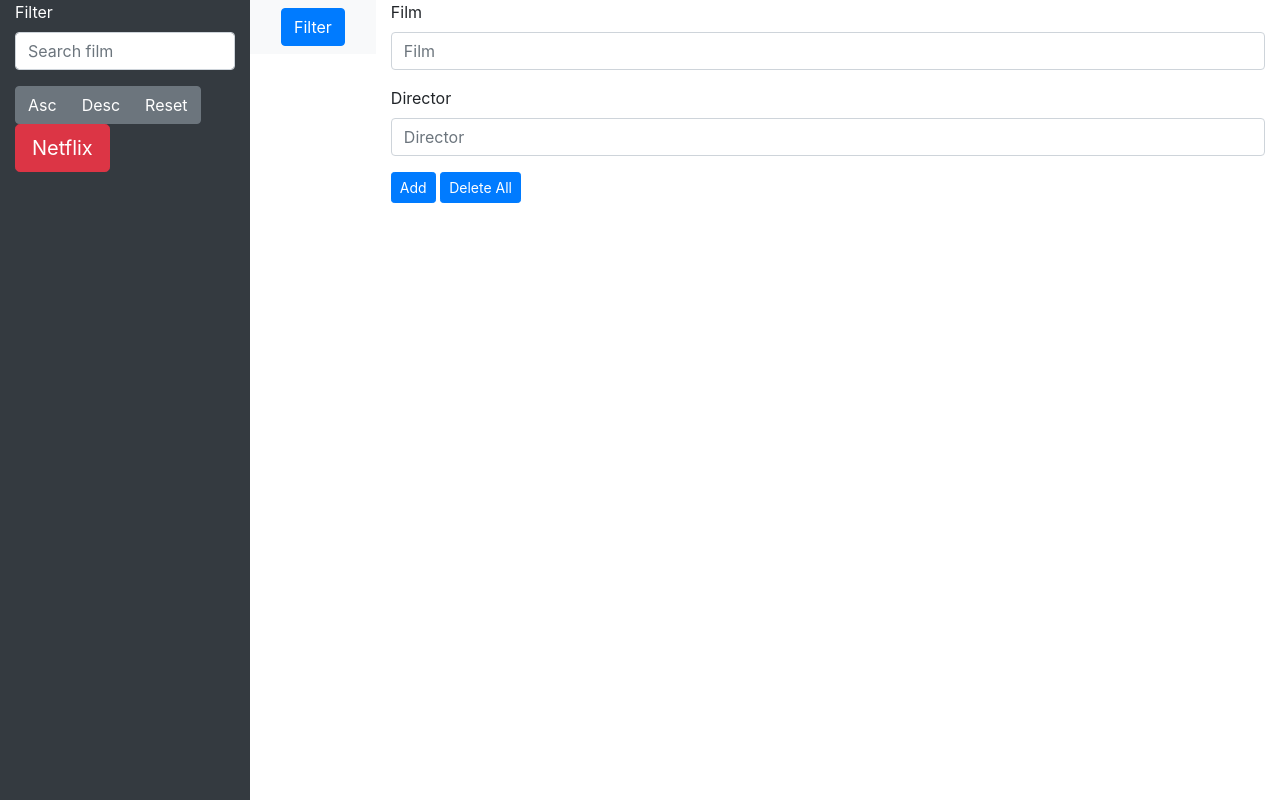
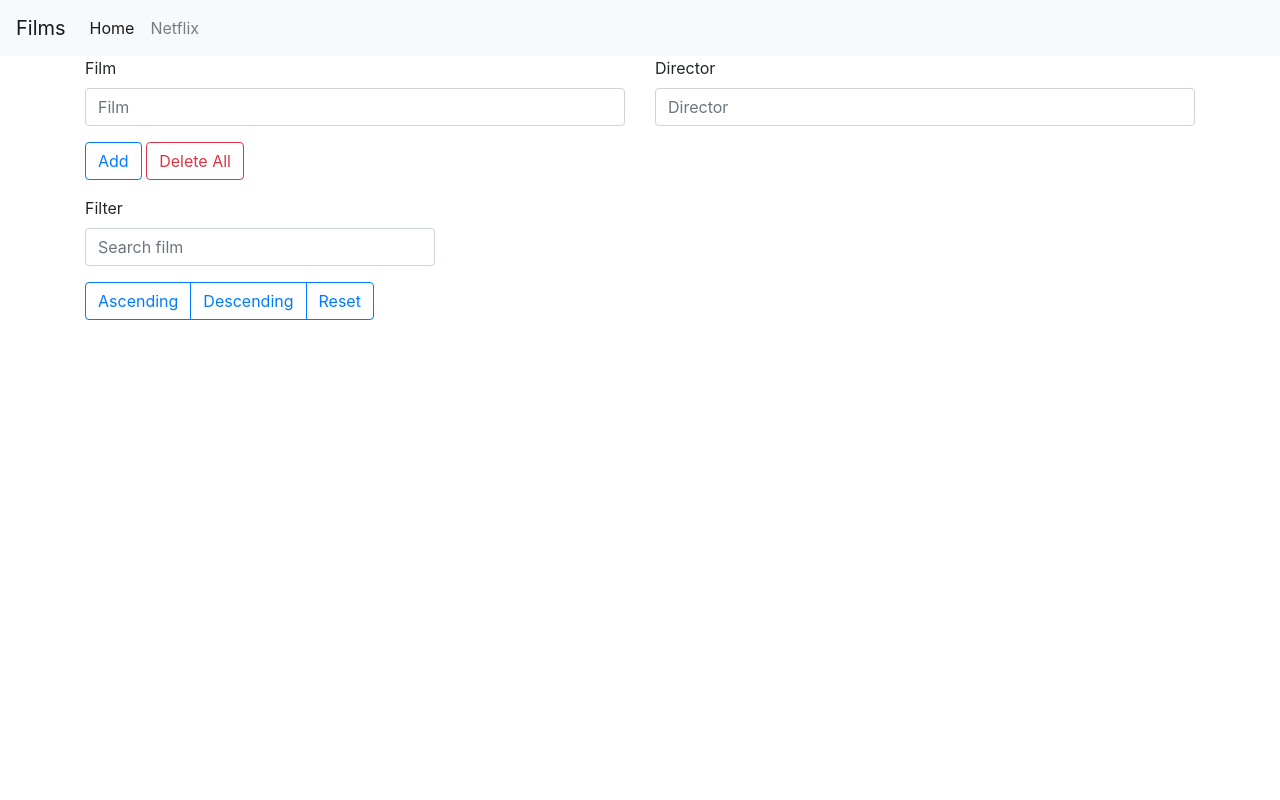
Before and after one commit to dogukanarslan/films_oop, a website built with webpack: page src/template.html in a window 1280 px wide. Built offline with nearby package versions, Linux system fonts and the light colour scheme.

Commit message:
Design and format changes

```diff
--- a/src/index.js
+++ b/src/index.js
@@ -4,33 +4,30 @@ import 'bootstrap';
 import { Film } from './js/film';
 import { Storage } from './js/storage';
 import { UI } from './js/ui';
-import {Netflix} from './js/netflix';
+import { Netflix } from './js/netflix';
 
 let ui = new UI;
 
-Netflix.getFilms();
-
-const form = document.querySelector('#form');
+const asc_sort_button = document.querySelector('#asc_sort');
+const delete_all_button = document.querySelector('#delete_all_button');
+const desc_sort_button = document.querySelector('#desc_sort');
 const films = document.querySelector('#films');
 const film_name_input = document.querySelector('#film_name');
 const film_director_input = document.querySelector('#film_director');
-const delete_all_button = document.querySelector('#delete_all_button');
+const filter_input = document.querySelector('#filter_input');
+const form = document.querySelector('#form');
+const reset_sort_button = document.querySelector('#reset_sort');
 const sidebar_collapse = document.querySelector('#sidebarCollapse')
-const filter_input = document.querySelector('#filter_input');
-const asc_sort_button = document.querySelector('#asc_sort');
-const desc_sort_button = document.querySelector('#desc_sort');
-const reset_sort_button = document.querySelector('#reset_sort');
 
 const eventListeners = () => {
+    asc_sort_button.addEventListener('click', () => sortFilms('asc'));
+    delete_all_button.addEventListener('click', deleteAllFilms);
+    desc_sort_button.addEventListener('click', () => sortFilms('desc'));
+    document.addEventListener('DOMContentLoaded', loadFilms);
+    films.addEventListener('click', deleteFilm);
+    film_director_input.addEventListener('keyup', validate);
+    filter_input.addEventListener('input', filterFilms);
     form.addEventListener('submit', addFilm);
-    films.addEventListener('click', deleteFilm);
-    delete_all_button.addEventListener('click', deleteAllFilms);
-    film_director_input.addEventListener('keyup', validate);
-    sidebar_collapse.addEventListener('click', toggleSidebar);
-    document.addEventListener('DOMContentLoaded', loadFilms);
-    filter_input.addEventListener('input', filterFilms);
-    asc_sort_button.addEventListener('click', () => sortFilms('asc'));
-    desc_sort_button.addEventListener('click', () => sortFilms('desc'));
     reset_sort_button.addEventListener('click', loadFilms);
 }
 
--- a/src/styles/main.scss
+++ b/src/styles/main.scss
@@ -1,26 +1 @@
 @import "~bootstrap/scss/bootstrap";
-
-.wrapper {
-    display: flex;
-    width: 100%;
-    align-items: stretch;
-}
-
-#sidebar {
-    min-width: 250px;
-    max-width: 250px;
-    min-height: 100vh;
-    background: $dark;
-    color: #fff;
-    transition: all 0.3s;
-    &.active {
-        margin-left: -250px;
-    }
-
-    ul li a {
-        padding: 10px;
-        font-size: 1.1em;
-        display: block;
-        color: #fff;
-    }
-}
--- a/src/template.html
+++ b/src/template.html
@@ -1,64 +1,40 @@
 <!DOCTYPE html>
 <html lang="en">
+
 <head>
     <meta charset="UTF-8">
     <meta name="viewport" content="width=device-width, initial-scale=1.0">
 </head>
+
 <body>
 
-    <div class="wrapper">
-        <nav id="sidebar">
-            <div class="container">
-                <form>
-                    <div class="row">
-                        <div class="col-sm-12">
-                                <div class="form-group">
-                                    <label for="filter_input">Filter</label>
-                                    <input id="filter_input" class="form-control" type="text" placeholder="Search film">
-                                </div>
-                        </div>
-                    </div>
-                    <div class="row">
-                        <div class="col-sm-12">
-                            <div class="btn-group">
-                                <button id="asc_sort"  type="button" class="btn btn-secondary">Asc</button>
-                                <button id="desc_sort"  type="button" class="btn btn-secondary">Desc</button>
-                                <button id="reset_sort" type="button" class="btn btn-secondary">Reset</button>
-                            </div>
-                        </div>
-                    </div>
-                    <div class="row">
-                        <div class="col-sm-12">
-                            <button id="netflix_button" type="button" class="btn btn-danger btn-lg">
-                                <a class="text-white" href="/netflix.html">Netflix</a>
-                            </button>
-                        </div>
-                    </div>
-                </form>
-            </div>
+    <nav class="navbar navbar-expand-lg navbar-light bg-light">
+        <a class="navbar-brand" href="#">Films</a>
+        <ul class="navbar-nav">
+            <li class="nav-item active">
+                <a class="nav-link" href="#">Home</a>
+            </li>
+            <li class="nav-item">
+                <a class="nav-link" href="#">Netflix</a>
+            </li>
+        </ul>
     </nav>
 
-        <div id="content">
-            <nav class="navbar navbar-expand-lg navbar-light bg-light">
-                <div class="container-fluid">
-                    <button type="button" id="sidebarCollapse" class="btn btn-primary">
-                        <span>Filter</span>
-                    </button>
-                </div>
-            </nav>
-        </div>
+
+
 
     <div class="container">
         <form id="form">
+            <!-- FILMS -->
             <div class="row">
-                        <div class="col-md-12">
+                <div class="col-md-6">
                     <div class="form-group">
                         <label for="film_name">Film</label>
                         <input id="film_name" class="form-control" type="text" placeholder="Film">
                     </div>
                 </div>
 
-                        <div class="col-md-12">
+                <div class="col-md-6">
                     <div class="form-group">
                         <label for="film_director">Director</label>
                         <input id="film_director" class="form-control" type="text" placeholder="Director">
@@ -66,15 +42,47 @@
                 </div>
             </div>
 
-                 <input id="add_film" class="btn btn-primary btn-sm" type="submit" value="Add">
-                 <button class="btn btn-sm btn-primary" type="button" data-toggle="modal" data-target="#delete_all_modal">Delete All</button>
+            <div class="row">
+                <div class="col-md-4">
+                    <div class="form-group">
+                        <input id="add_film" class="btn btn-outline-primary" type="submit" value="Add">
+                        <button class="btn btn-outline-danger" type="button" data-toggle="modal"
+                            data-target="#delete_all_modal">Delete All</button>
+                    </div>
+                </div>
+            </div>
+
+            <!-- FILTERS -->
+            <div class="row">
+                <div class="col-sm-4">
+                    <div class="form-group">
+                        <label for="filter_input">Filter</label>
+                        <input id="filter_input" class="form-control" type="text" placeholder="Search film">
+                    </div>
+                </div>
+            </div>
+
+            <div class="row">
+                <div class="col-sm-8">
+                    <div class="form-group">
+                        <div class="btn-group">
+                            <button id="asc_sort" type="button" class="btn btn-outline-primary">Ascending</button>
+                            <button id="desc_sort" type="button" class="btn btn-outline-primary ">Descending</button>
+                            <button id="reset_sort" type="button" class="btn btn-outline-primary">Reset</button>
+                        </div>
+                    </div>
+                </div>
+            </div>
         </form>
 
-             <div class="mt-4">
+        <div class="row">
+            <div class="col-md-12">
                 <ul id="films" class="list-group"></ul>
             </div>
         </div>
+    </div>
 
+    <!-- MODALS -->
     <div class="modal fade" id="delete_all_modal" data-backdrop="static">
         <div class="modal-dialog">
             <div class="modal-content">
@@ -91,7 +99,8 @@
                 </div>
                 <div class="modal-footer">
                     <button type="button" class="btn btn-secondary" data-dismiss="modal">Close</button>
-                         <button id="delete_all_button" type="button" class="btn btn-danger" data-dismiss="modal">Delete</button>
+                    <button id="delete_all_button" type="button" class="btn btn-danger"
+                        data-dismiss="modal">Delete</button>
                 </div>
             </div>
         </div>
@@ -117,7 +126,7 @@
             </div>
         </div>
     </div>
-    </div>
 
 </body>
+
 </html>
--- a/webpack.config.js
+++ b/webpack.config.js
@@ -1,7 +1,7 @@
 const path = require("path");
 const HtmlWebpackPlugin = require("html-webpack-plugin");
 const MiniCssExtractPlugin = require("mini-css-extract-plugin");
-const {CleanWebpackPlugin} = require("clean-webpack-plugin");
+const { CleanWebpackPlugin } = require("clean-webpack-plugin");
 
 module.exports = {
     entry: "./src/index.js",
@@ -43,7 +43,7 @@ module.exports = {
     },
     plugins: [
         new HtmlWebpackPlugin({
-            filename: "template.html",
+            filename: "index.html",
             template: "./src/template.html"
         }),
         new HtmlWebpackPlugin({
```
Also changed, not shown: src/js/ui.js (+11 -11 lines). Lines whose indentation alone changed are shown as unchanged.
